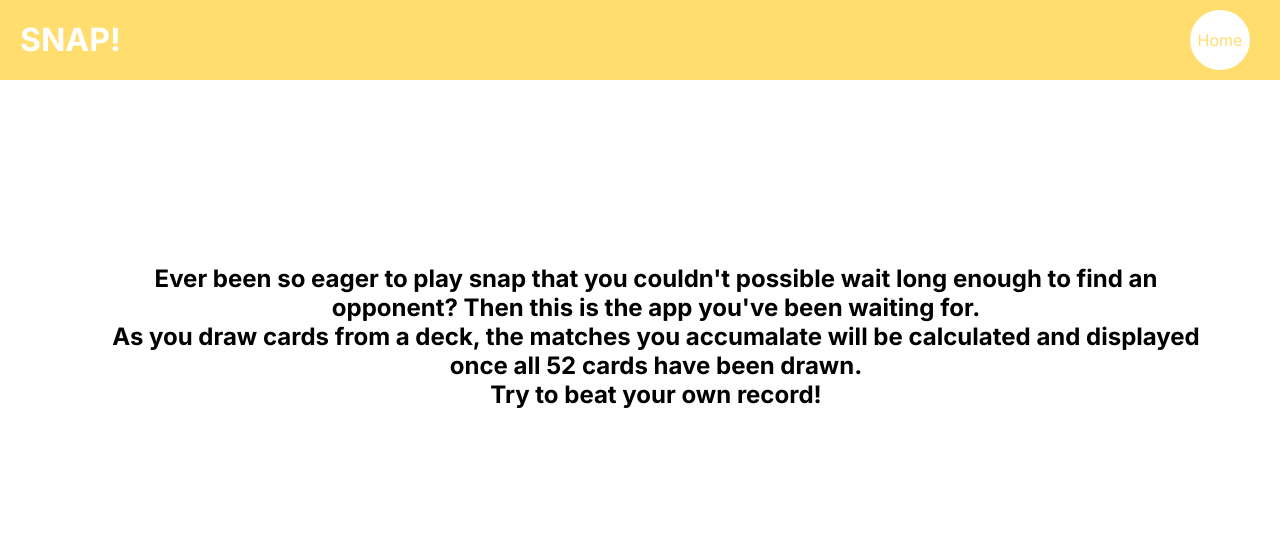
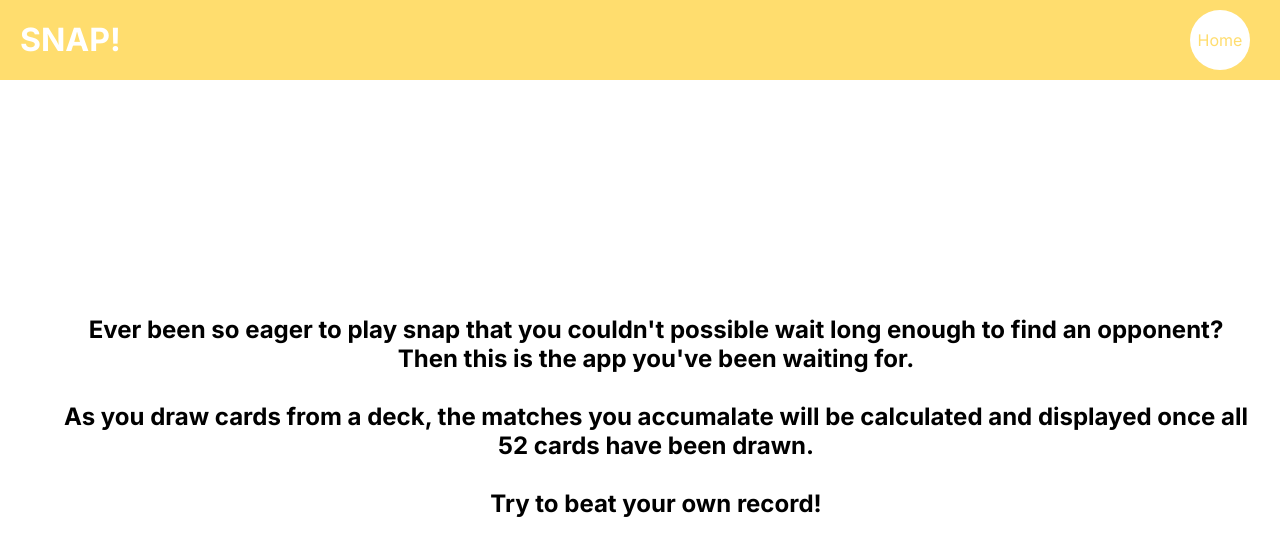
Before and after one commit to marinapapap/snap-frontend-task, a Next.js app: page /about in a window 1280 px wide. Shown: the top 556 px of the page. Built offline with nearby package versions, Linux system fonts and the light colour scheme.

Commit message:
clean-up

```diff
--- a/src/app/about/page.tsx
+++ b/src/app/about/page.tsx
@@ -13,8 +13,10 @@ const AboutPage = () => {
         enough to find an opponent? Then this is the app you've been waiting
         for.
         <br />
+        <br />
         As you draw cards from a deck, the matches you accumalate will be
         calculated and displayed once all 52 cards have been drawn.
+        <br />
         <br />
         Try to beat your own record!
       </h2>
--- a/src/app/page.module.css
+++ b/src/app/page.module.css
@@ -9,9 +9,9 @@
 
 .about {
   width: 100vw;
-  height: 80vh;
+  height: 100vh;
   display: flex;
-  padding: 6rem;
+  padding: 3rem;
   align-items: center;
   justify-content: center;
   text-align: center;
--- a/src/components/NavBar.tsx
+++ b/src/components/NavBar.tsx
@@ -1,4 +1,3 @@
-"use client";
 import styles from "../styles/NavBar.module.css";
 
 interface NavBarProps {
--- a/src/components/SnapText.tsx
+++ b/src/components/SnapText.tsx
@@ -1,5 +1,4 @@
-import React, { useState, useEffect } from "react";
-import styles from "../styles/Deck.module.css";
+import React from "react";
 
 interface SnapTextProps {
   value: string;
```
Also changed, not shown: src/styles/Deck.module.css (+11 -1 lines).
